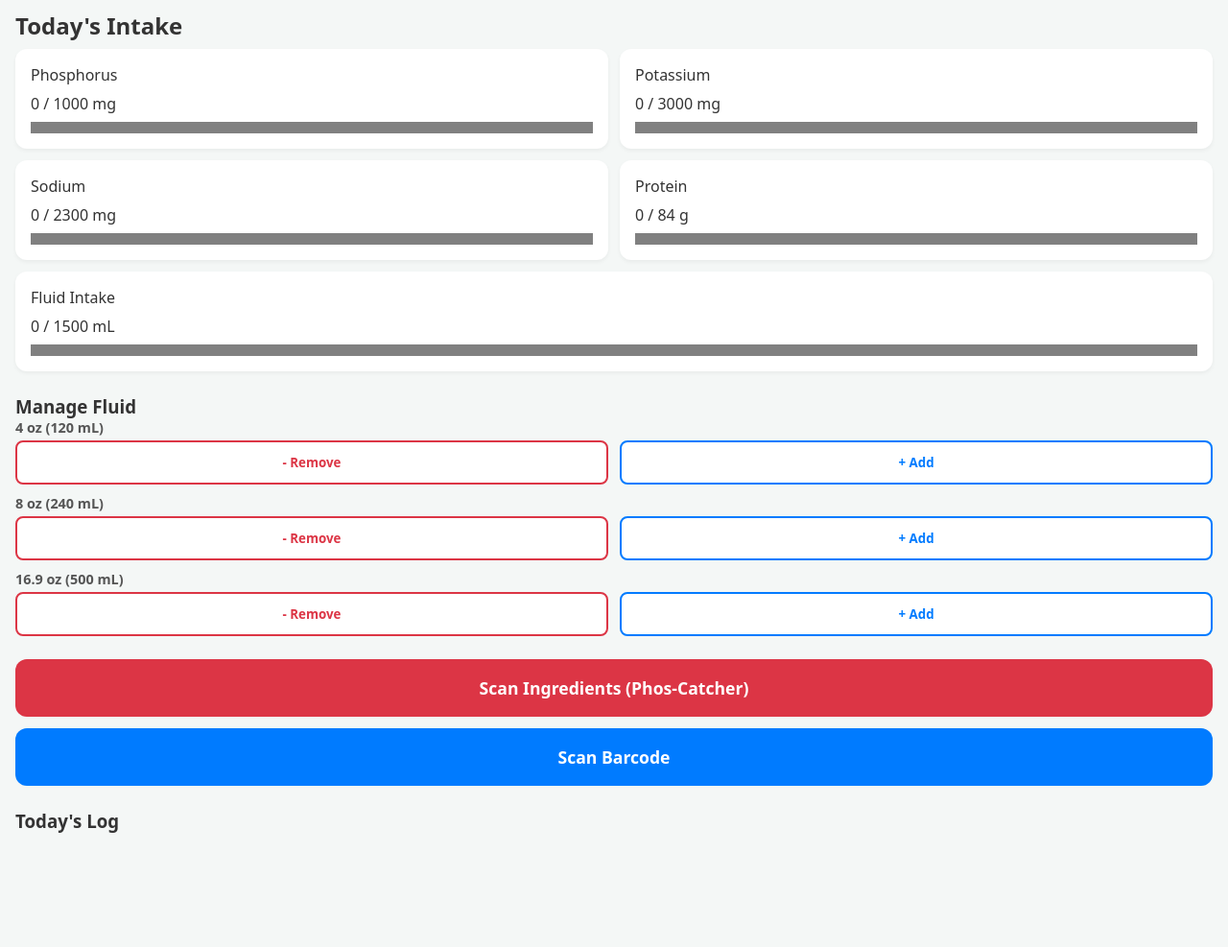
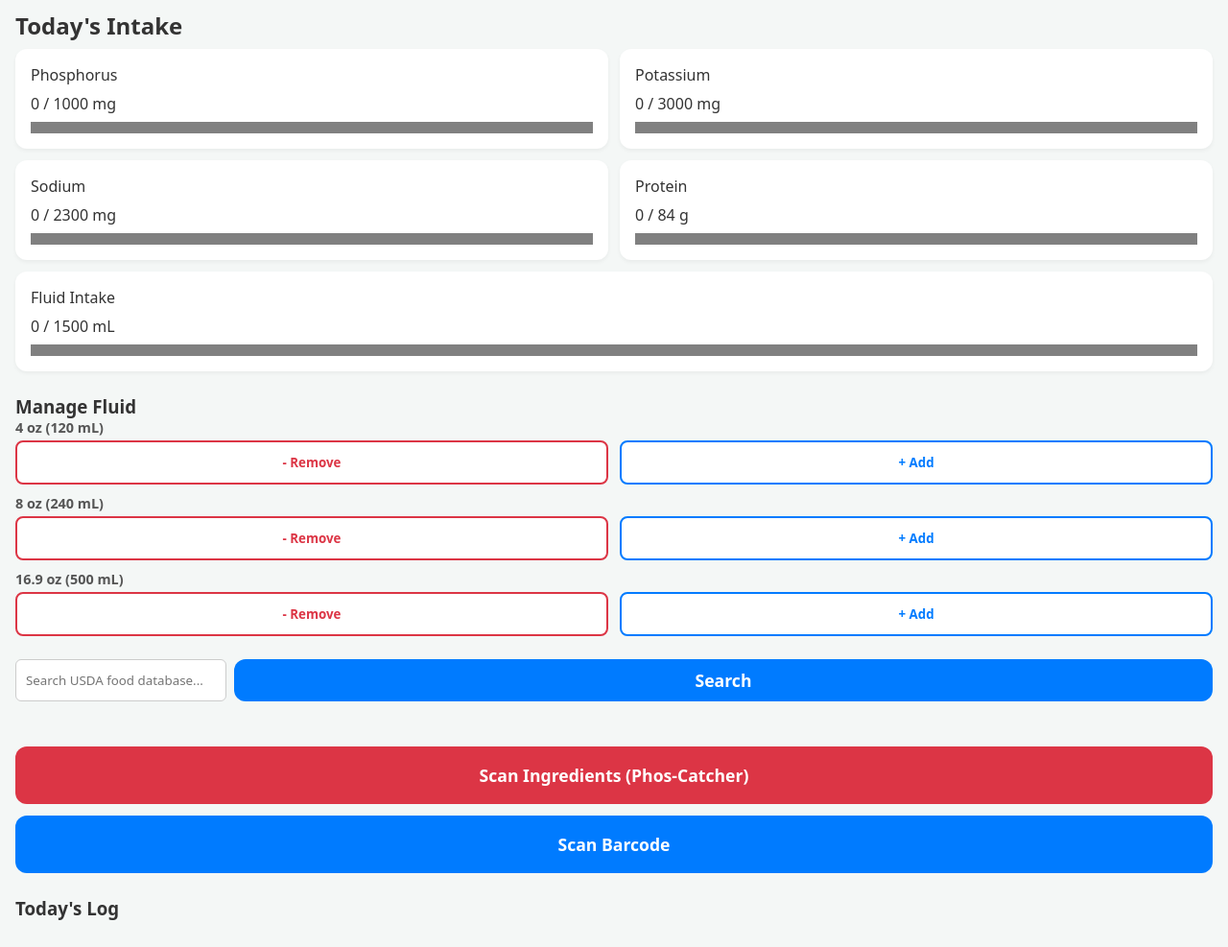
Before and after one commit to jaradR1129/PhosGuard, a website built with Vite: page index.html in a window 1280 px wide. Shown: the part 81-1068 px from the top of the page at 96% size. Before the commit the page ends 977 px from the top, so only its background shows below. Built offline with nearby package versions, Linux system fonts and the light colour scheme.

Commit message:
Update index.html

```diff
--- a/index.html
+++ b/index.html
@@ -82,6 +82,15 @@
 
       <!-- Primary Action Buttons -->
       <section class="actions">
+        <!-- USDA Offline Database Search Box -->
+        <div class="manual-search-container" style="margin-bottom: 15px; display: flex; flex-direction: column; gap: 8px;">
+          <div style="display: flex; gap: 8px;">
+            <input type="text" id="search-input" placeholder="Search USDA food database..." style="flex: 1; padding: 10px; border-radius: 6px; border: 1px solid #ccc;" />
+            <button id="btn-search-db" class="primary-btn" style="padding: 10px 15px; margin: 0;">Search</button>
+          </div>
+          <ul id="search-results" class="food-list" style="max-height: 200px; overflow-y: auto; background: #fff; border-radius: 6px;"></ul>
+        </div>
+
         <button id="btn-scan-ingredients" class="primary-btn warning-theme">
           Scan Ingredients (Phos-Catcher)
         </button>
```
